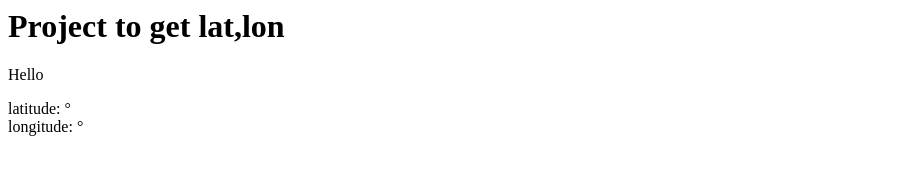
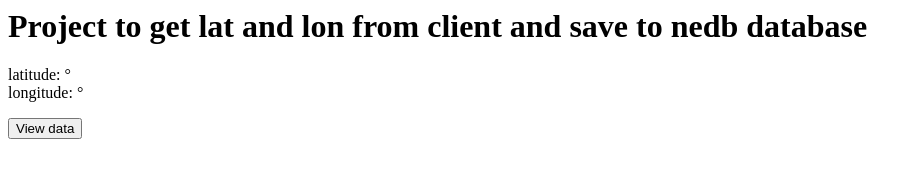
Before and after one commit to pranayusg/sample_node_proj, a website: page public/index.html in a window 1280 px wide. Shown: the whole page, without its empty margins (0-922 px from the left). Drawn offline with Linux system fonts and the light colour scheme.

Commit message:
Link to view database

```diff
--- a/package.json
+++ b/package.json
@@ -11,6 +11,6 @@
   "dependencies": {
     "express": "^4.17.1",
     "nedb": "^1.8.0",
-    "nodemon": "^2.0.4"
+    "nodemon": "^2.0.6"
   }
 }
--- a/public/index.html
+++ b/public/index.html
@@ -2,7 +2,7 @@
 
 <head>
     <title>
-        Document
+        pranayusg
     </title>
 </head>
 
@@ -34,12 +34,12 @@
             console.log('goelocation not available')
         }
     </script>
-    <h1>Project to get lat,lon</h1>
-    <p>Hello</p>
+    <h1>Project to get lat and lon from client and save to nedb database</h1>
     <p>
         latitude:<span id='latitude'> </span>&deg;<br />
         longitude:<span id='longitude'> </span>&deg;
     </p>
+    <button onclick="window.location.href='getdata.html'">View data</button>
 </body>
 
 </html>
```
Also changed, not shown: public/getdata.html (+1 -3 lines), 3 other files.
